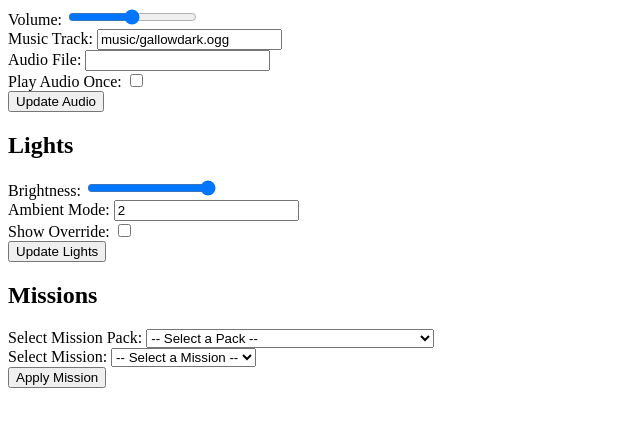
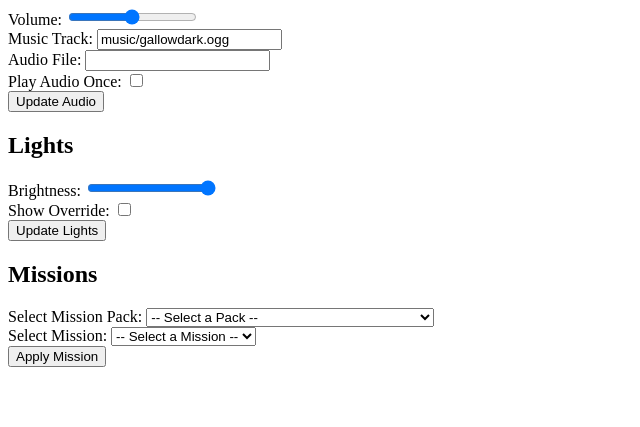
Before and after one commit to harkano/gallowdark, a Flask app: page / in a window 1280 px wide. Shown: the part 206-633 px from the top of the page, without its empty margins (0-640 px from the left). Run offline with Flask 3, Linux system fonts and the light colour scheme.

Commit message:
Update index.html

```diff
--- a/templates/index.html
+++ b/templates/index.html
@@ -37,9 +37,6 @@
     <h2>Lights</h2>
     <label for="brightness">Brightness:</label>
     <input type="range" id="brightness" name="brightness" min="0" max="255" value="{{ light_config.get('brightness', 128) }}">
-    <br>
-    <label for="ambient_mode">Ambient Mode:</label>
-    <input type="number" id="ambient_mode" name="ambient_mode" value="{{ light_config.get('ambient_mode', 0) }}">
     <br>
     <label for="show_override">Show Override:</label>
     <input type="checkbox" id="show_override" name="show_override" {% if light_config.get('show_override', False) %}checked{% endif %}>
@@ -85,7 +82,6 @@
         function updateLights() {
             const data = {
                 brightness: Number(document.getElementById('brightness').value),
-                ambient_mode: Number(document.getElementById('ambient_mode').value),
                 show_override: document.getElementById('show_override').checked  // New toggle for show_override
             };
             $.ajax({
```
